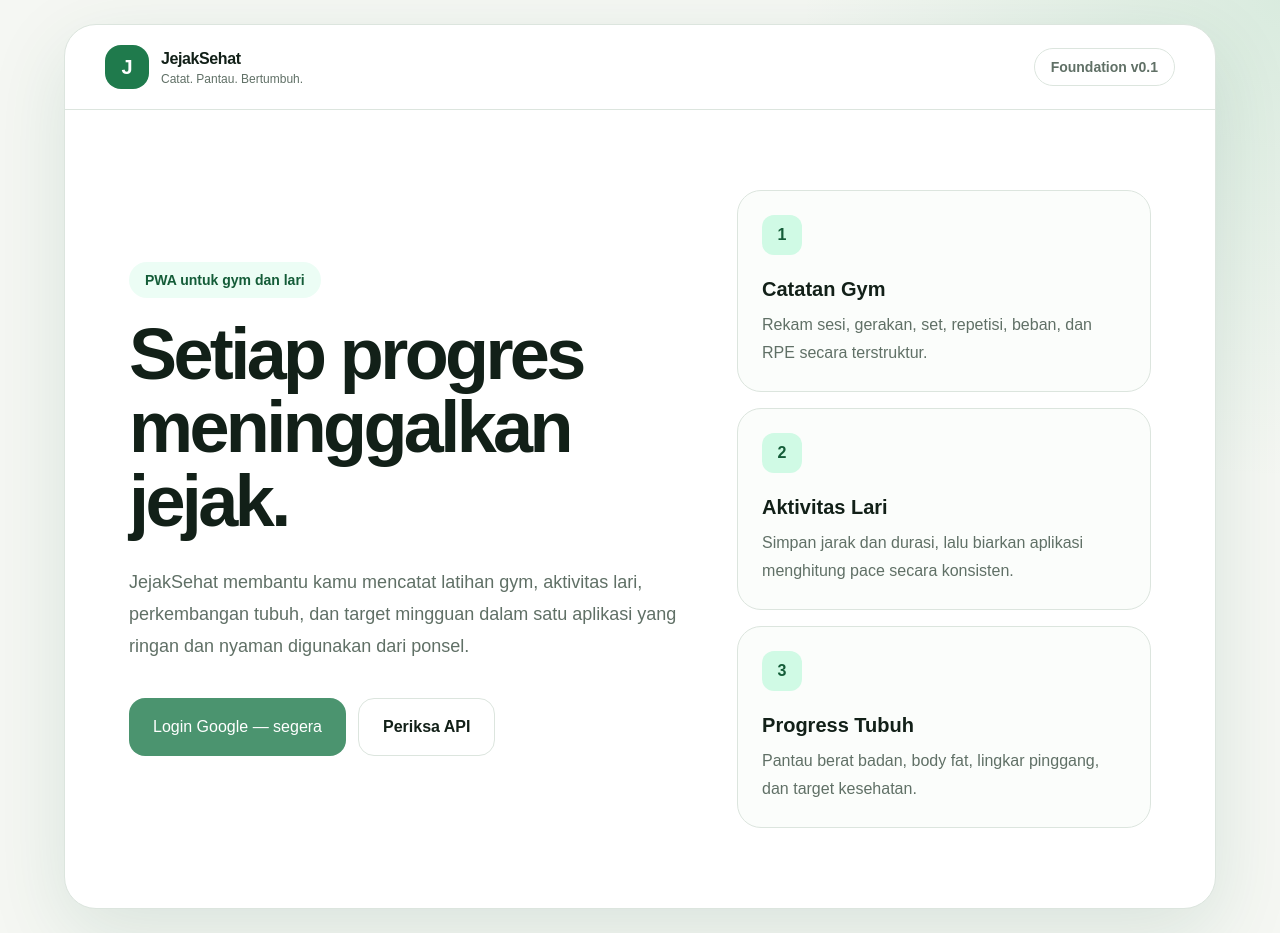
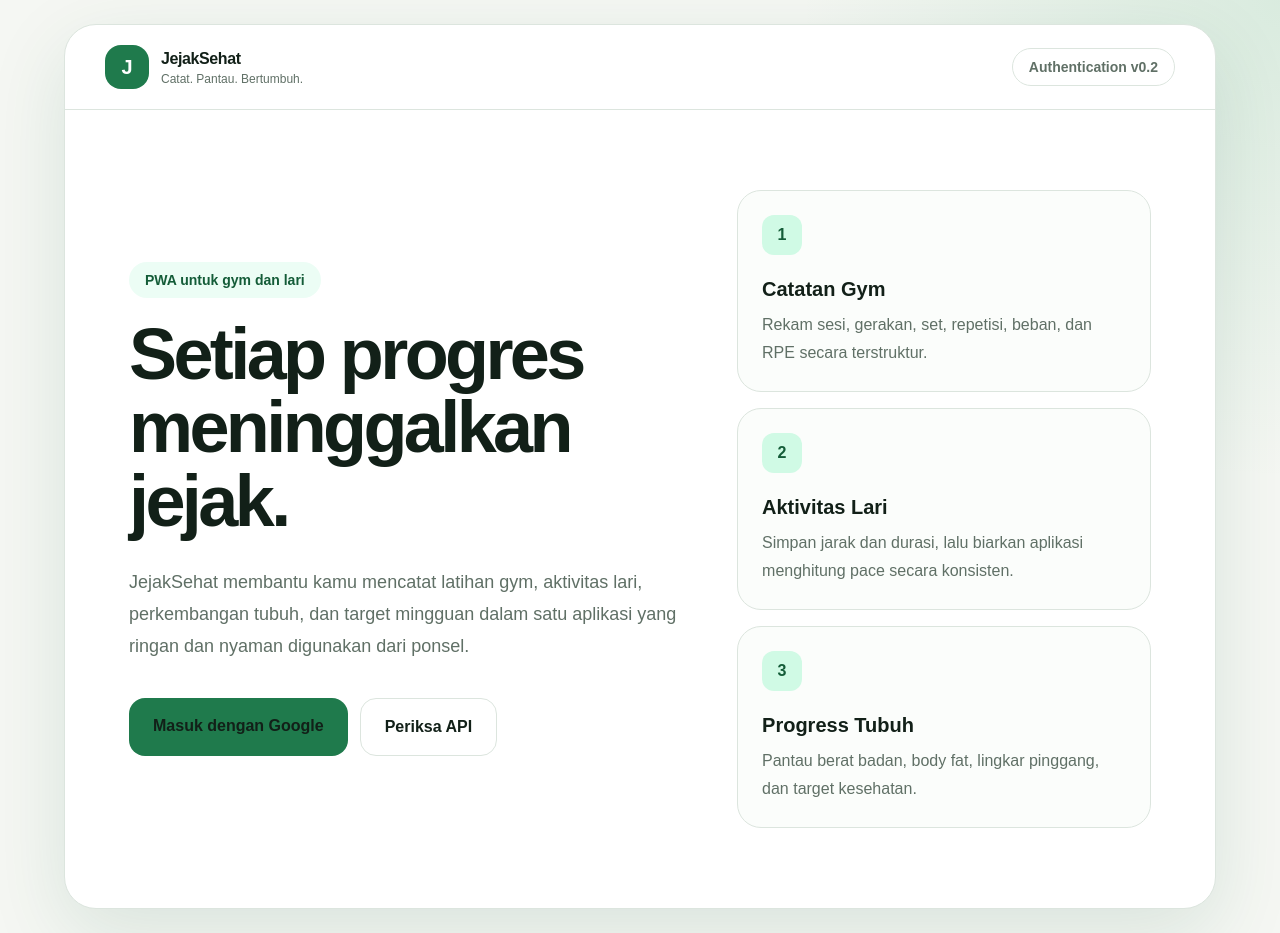
Before and after one commit to AtsukoAditia/jejaksehat, a Next.js app: page / in a window 1280 px wide. Built offline with nearby package versions, Linux system fonts and the light colour scheme; no server answers.

Commit message:
feat(auth): connect landing page to authenticated flow

```diff
--- a/app/page.tsx
+++ b/app/page.tsx
@@ -1,3 +1,6 @@
+import Link from "next/link";
+import { auth } from "@/auth";
+
 const features = [
   {
     title: "Catatan Gym",
@@ -13,7 +16,10 @@ const features = [
   },
 ];
 
-export default function HomePage() {
+export default async function HomePage() {
+  const session = await auth();
+  const authenticated = Boolean(session?.user?.id);
+
   return (
     <main className="min-h-screen px-5 py-6 sm:px-8 lg:px-12">
       <div className="mx-auto flex min-h-[calc(100vh-3rem)] max-w-6xl flex-col overflow-hidden rounded-[2rem] border border-[var(--border)] bg-[var(--surface)] shadow-[0_24px_80px_rgba(20,92,56,0.12)]">
@@ -28,7 +34,7 @@ export default function HomePage() {
             </div>
           </div>
           <span className="rounded-full border border-[var(--border)] px-4 py-2 text-sm font-semibold text-[var(--muted)]">
-            Foundation v0.1
+            Authentication v0.2
           </span>
         </header>
 
@@ -47,13 +53,12 @@ export default function HomePage() {
             </p>
 
             <div className="mt-9 flex flex-col gap-3 sm:flex-row">
-              <button
-                type="button"
-                disabled
-                className="rounded-2xl bg-[var(--primary)] px-6 py-4 font-bold text-white opacity-80"
+              <Link
+                href={authenticated ? "/dashboard" : "/login"}
+                className="rounded-2xl bg-[var(--primary)] px-6 py-4 text-center font-bold text-white transition hover:bg-[var(--primary-strong)]"
               >
-                Login Google — segera
-              </button>
+                {authenticated ? "Buka Dashboard" : "Masuk dengan Google"}
+              </Link>
               <a
                 href="/api/v1/health"
                 className="rounded-2xl border border-[var(--border)] px-6 py-4 text-center font-bold"
```
